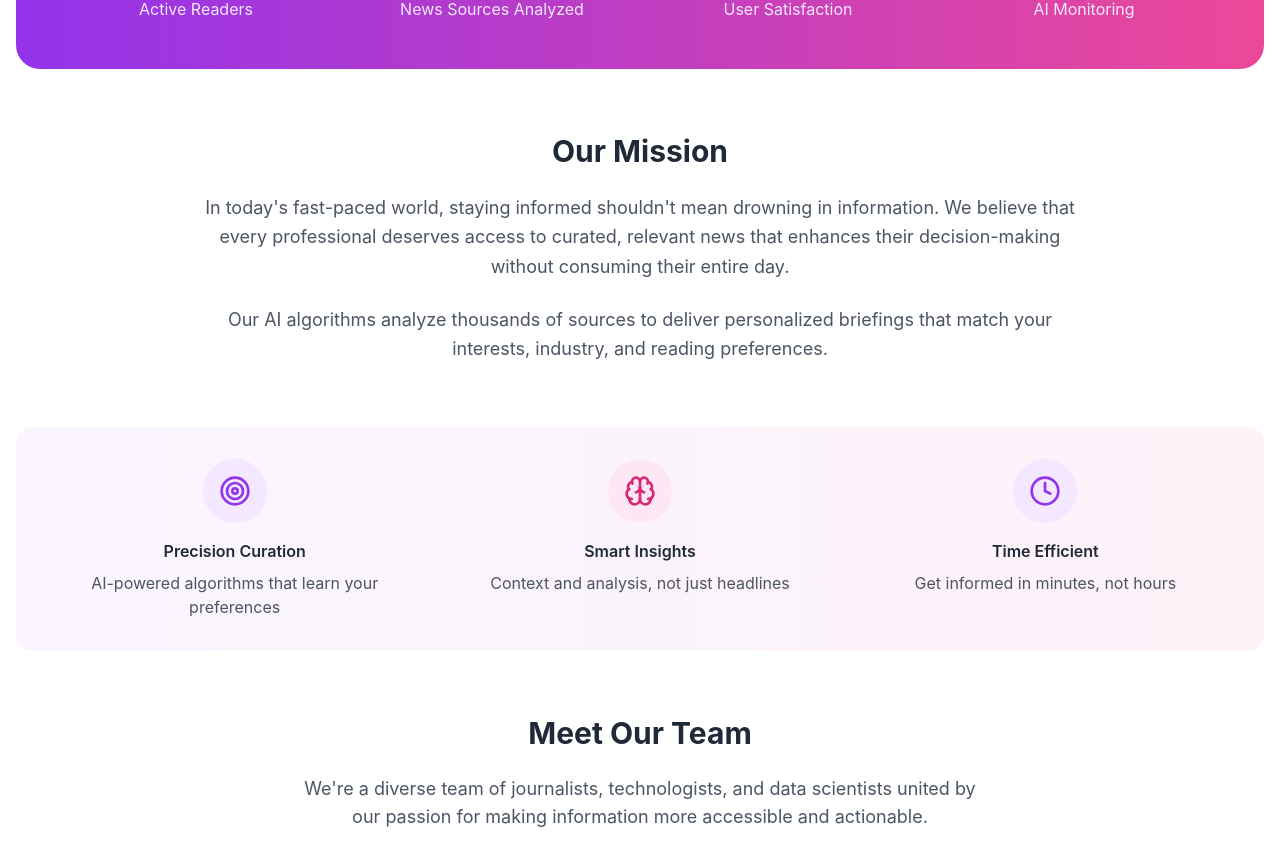
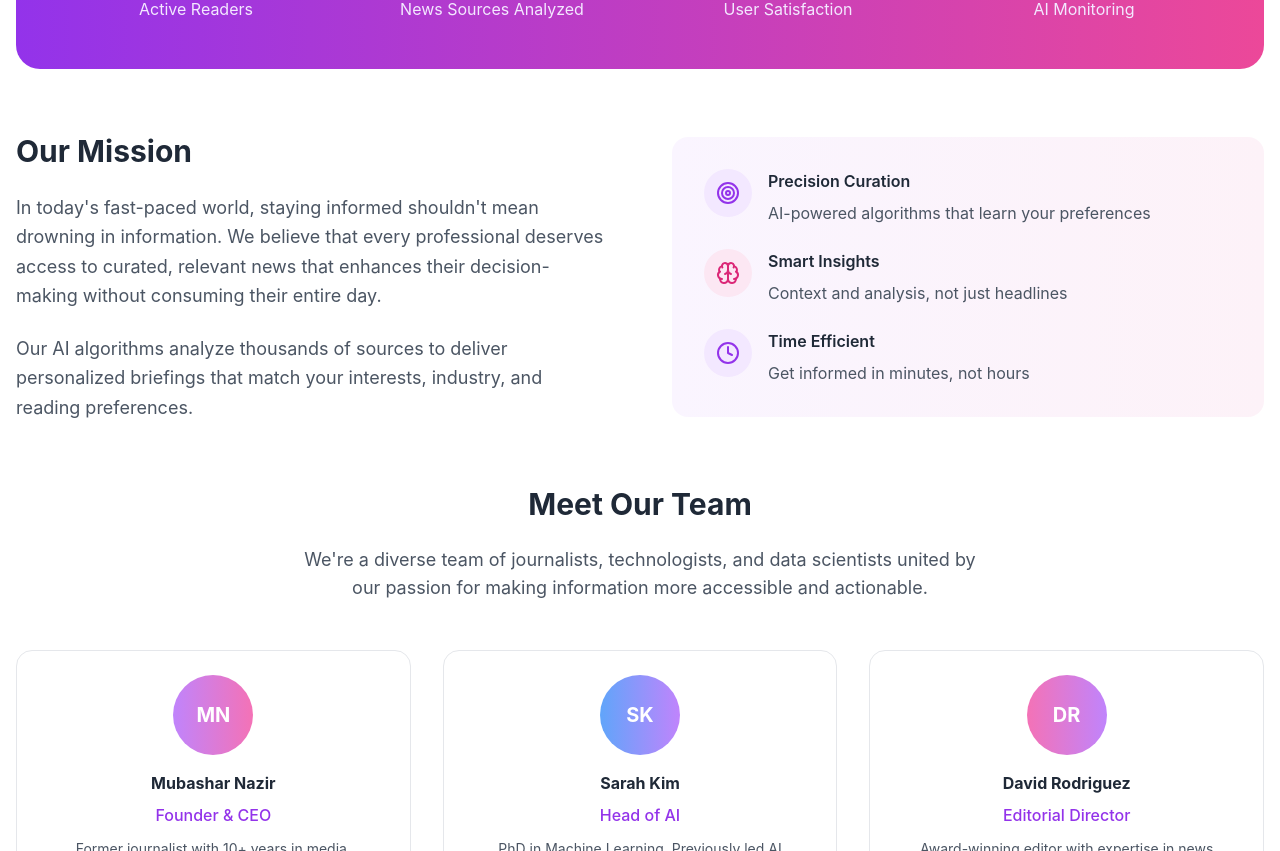
Before and after one commit to MubasharNazir/smartbrief, a React (Create React App) app: page /about in a window 1280 px wide. Shown: the part 440-1291 px from the top of the page. Built offline with nearby package versions, Linux system fonts and the light colour scheme.

Commit message:
Update App.js and other changes

```diff
--- a/src/pages/About.jsx
+++ b/src/pages/About.jsx
@@ -61,44 +61,48 @@ const About = () => {
         </div>
 
         {/* Mission Section */}
-        <div className="text-center mb-16">
+        <div className="grid lg:grid-cols-2 gap-16 items-center mb-16">
+          <div>
             <h2 className="text-3xl font-bold text-gray-800 mb-6">Our Mission</h2>
-          <div className="max-w-4xl mx-auto">
             <p className="text-gray-600 text-lg leading-relaxed mb-6">
               In today's fast-paced world, staying informed shouldn't mean drowning in information.
               We believe that every professional deserves access to curated, relevant news that
               enhances their decision-making without consuming their entire day.
             </p>
-            <p className="text-gray-600 text-lg leading-relaxed mb-12">
+            <p className="text-gray-600 text-lg leading-relaxed">
               Our AI algorithms analyze thousands of sources to deliver personalized briefings
               that match your interests, industry, and reading preferences.
             </p>
           </div>
+          <div className="bg-gradient-to-r from-purple-50 to-pink-50 rounded-2xl p-8">
+            <div className="grid gap-6">
+              <div className="flex items-start gap-4">
+                <div className="bg-purple-100 rounded-full p-3">
+                  <Target className="w-6 h-6 text-purple-600" />
                 </div>
-
-        {/* Features Section */}
-        <div className="bg-gradient-to-r from-purple-50 to-pink-50 rounded-2xl p-8 mb-16">
-          <div className="grid md:grid-cols-3 gap-8">
-            <div className="text-center">
-              <div className="bg-purple-100 rounded-full p-4 w-16 h-16 mx-auto mb-4 flex items-center justify-center">
-                <Target className="w-8 h-8 text-purple-600" />
-              </div>
+                <div>
                   <h3 className="font-semibold text-gray-800 mb-2">Precision Curation</h3>
                   <p className="text-gray-600">AI-powered algorithms that learn your preferences</p>
                 </div>
-            <div className="text-center">
-              <div className="bg-pink-100 rounded-full p-4 w-16 h-16 mx-auto mb-4 flex items-center justify-center">
-                <Brain className="w-8 h-8 text-pink-600" />
               </div>
+              <div className="flex items-start gap-4">
+                <div className="bg-pink-100 rounded-full p-3">
+                  <Brain className="w-6 h-6 text-pink-600" />
+                </div>
+                <div>
                   <h3 className="font-semibold text-gray-800 mb-2">Smart Insights</h3>
                   <p className="text-gray-600">Context and analysis, not just headlines</p>
                 </div>
-            <div className="text-center">
-              <div className="bg-purple-100 rounded-full p-4 w-16 h-16 mx-auto mb-4 flex items-center justify-center">
-                <Clock className="w-8 h-8 text-purple-600" />
               </div>
+              <div className="flex items-start gap-4">
+                <div className="bg-purple-100 rounded-full p-3">
+                  <Clock className="w-6 h-6 text-purple-600" />
+                </div>
+                <div>
                   <h3 className="font-semibold text-gray-800 mb-2">Time Efficient</h3>
                   <p className="text-gray-600">Get informed in minutes, not hours</p>
+                </div>
+              </div>
             </div>
           </div>
         </div>
```
Lines whose indentation alone changed are shown as unchanged.
